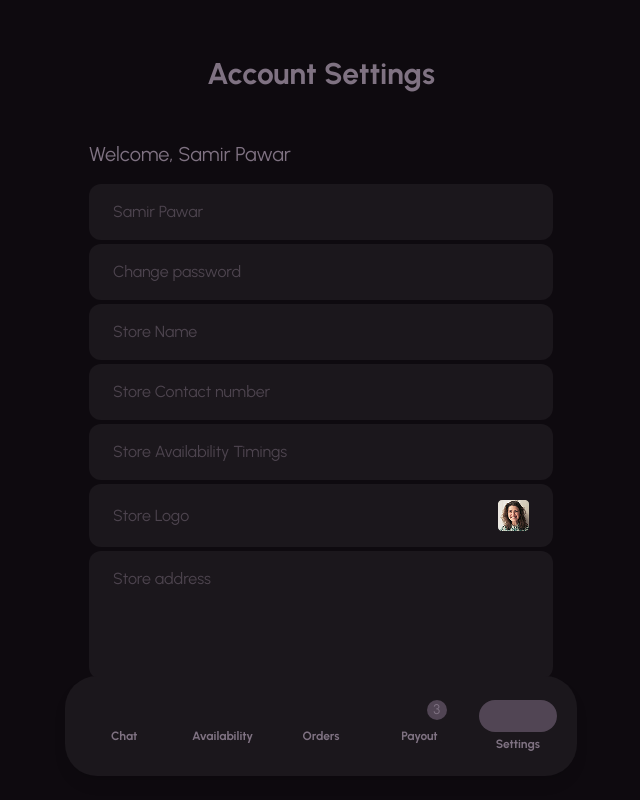
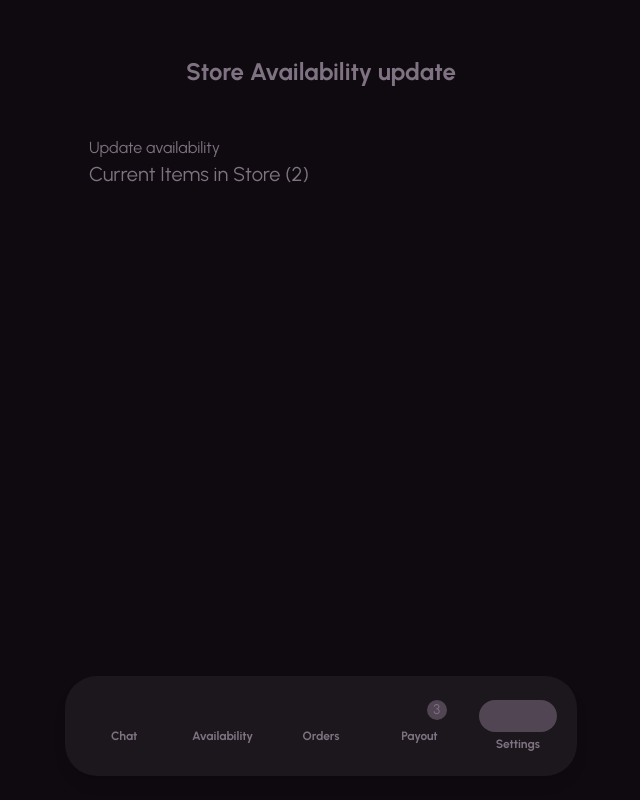
Before and after one commit to johnsonbhaskaran/Food-from-Home, a React (Vite) app: page / in a window 1280 px wide. Shown: the whole page, without its empty margins (319-959 px from the left). Built offline with nearby package versions, Linux system fonts and the light colour scheme; some icons are missing.

Commit message:
Added Store Open Toggle btn to Chef settings screen

```diff
--- a/src/App.jsx
+++ b/src/App.jsx
@@ -1,6 +1,6 @@
 import "./App.css";
 import ChefNavBar from "./components/commonComponents/ChefNavBar";
-import ChefAccountSettings from "./pages/chefPages/ChefAccountSettings";
+import StoreAvailability from "./pages/chefPages/StoreAvailability";
 // import CustomerNavBar from "./components/commonComponents/CustomerNavBar";
 
 function App() {
@@ -12,7 +12,7 @@ function App() {
 
   return (
     <div className='bg-brand-bg-dark font-urbanist text-brand-text-light'>
-      <ChefAccountSettings />
+      <StoreAvailability />
       {/* <CustomerNavBar active={active} /> */}
       <ChefNavBar active={active} />
     </div>
--- /dev/null
+++ b/src/components/chefComponents/StoreOpenToggleBtn.jsx
@@ -0,0 +1,9 @@
+const StoreOpenToggleBtn = () => {
+  return (
+    <button className='flex justify-between items-center gap-2 px-5 py-4 rounded-lg w-xs bg-brand-text-dark'>
+      <div className='text-left grow'>Store open now</div>
+      <ToggleSwitch isDark={true} />
+    </button>
+  );
+};
+export default StoreOpenToggleBtn;
--- a/src/pages/chefPages/ChefAccountSettings.jsx
+++ b/src/pages/chefPages/ChefAccountSettings.jsx
@@ -12,7 +12,7 @@ const ChefAccountSettings = () => {
   return (
     <div className='mx-auto md:max-w-lg container'>
       <div className='mt-14'>
-        <h1 className='font-bold text-3xl text-center'>Account Settings</h1>
+        <h1 className='font-bold text-2xl text-center'>Account Settings</h1>
       </div>
       <div className='mx-6 mt-12'>
         <p className='text-xl'>Welcome, {chef.name}</p>
--- a/src/pages/chefPages/ChefSettings.jsx
+++ b/src/pages/chefPages/ChefSettings.jsx
@@ -3,6 +3,7 @@ import SidebarDropdownBtn from "../../components/commonComponents/SidebarDropdow
 import AccountSettingsBtn from "../../components/commonComponents/AccountSettingsBtn";
 import ThemeSelectionBtn from "../../components/commonComponents/ThemeSelectionBtn";
 import LogoutBtn from "../../components/commonComponents/LogoutBtn";
+import StoreOpenToggleBtn from "../../components/chefComponents/StoreOpenToggleBtn";
 
 const ChefSettings = () => {
   const [show, setShow] = useState(true);
@@ -15,6 +16,7 @@ const ChefSettings = () => {
             <LogoutBtn />
             <ThemeSelectionBtn />
             <AccountSettingsBtn />
+            <StoreOpenToggleBtn />
             <SidebarDropdownBtn />
           </div>
         )}
--- a/src/pages/chefPages/StoreAvailability.jsx
+++ b/src/pages/chefPages/StoreAvailability.jsx
@@ -0,0 +1,17 @@
+const StoreAvailability = () => {
+  return (
+    <div className='mx-auto md:max-w-lg container'>
+      {/* Title */}
+      <div className='mt-14'>
+        <h1 className='font-bold text-2xl text-center'>Store Availability update</h1>
+      </div>
+
+      {/* Sub Title */}
+      <div className='mx-6 mt-12'>
+        <p className='text-base'>Update availability</p>
+        <p className='text-xl'>Current Items in Store (2)</p>
+      </div>
+    </div>
+  );
+};
+export default StoreAvailability;
```
